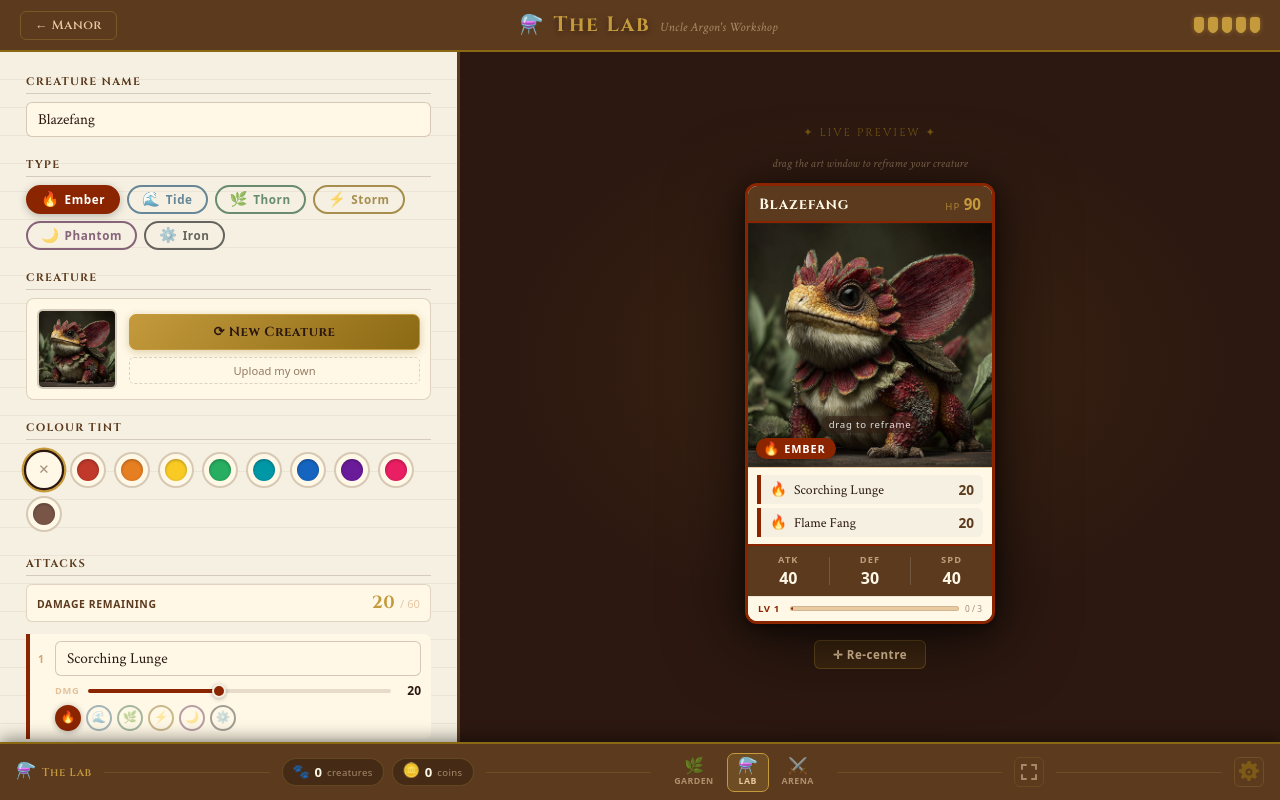
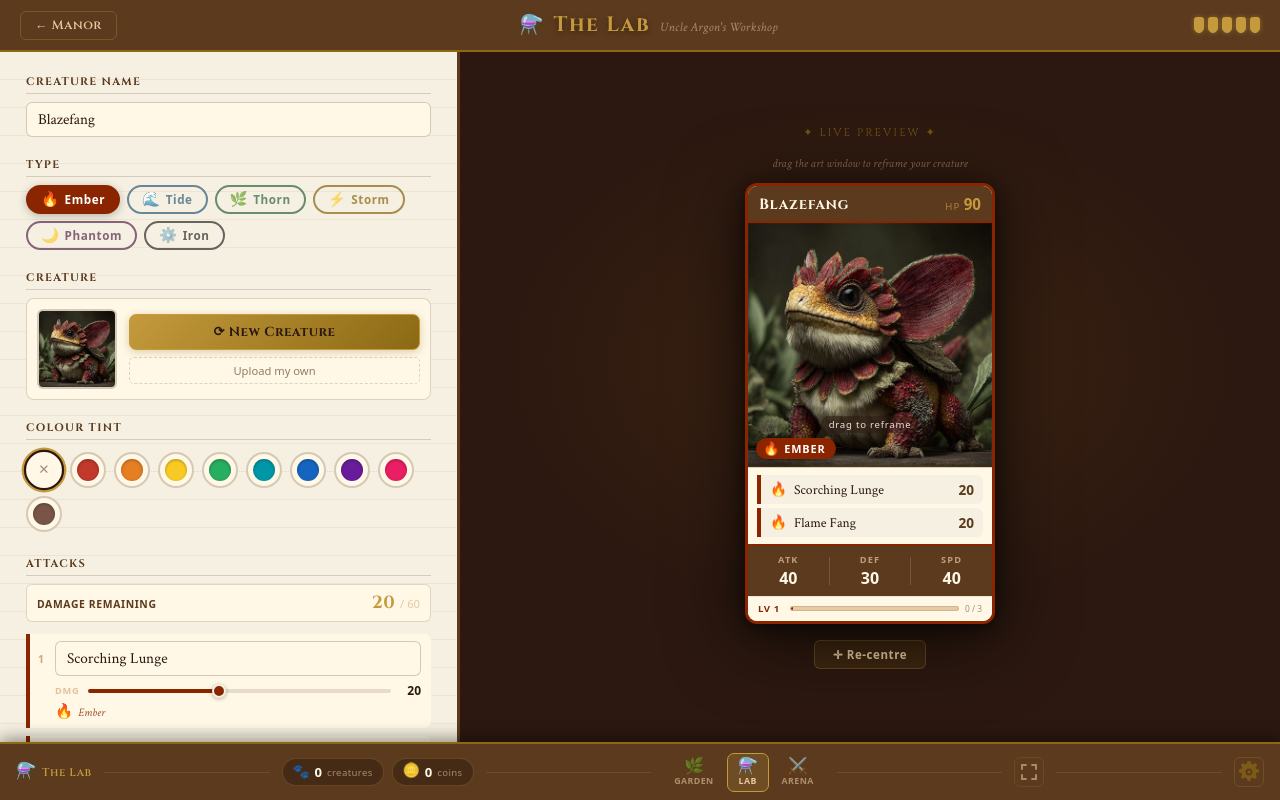
Before and after one commit to MicDesign1/animalian-manor, a React (Vite) app: page /game/lab in a window 1280 px wide. Built offline with nearby package versions, Linux system fonts and the light colour scheme.

Commit message:
ui and screen visibility fixes

```diff
--- a/index.html
+++ b/index.html
@@ -2,6 +2,7 @@
 <html lang="en">
   <head>
     <meta charset="UTF-8" />
+    <meta name="viewport" content="width=device-width, initial-scale=1.0, maximum-scale=1.0, user-scalable=no">
     <link rel="icon" type="image/png" sizes="512x512" href="/favicon.png">
     <meta name="viewport" content="width=device-width, initial-scale=1.0" />
     <!-- <meta http-equiv="refresh" content="0;url=/splash.html" /> -->
--- a/public/splash.html
+++ b/public/splash.html
@@ -2,6 +2,7 @@
 <html lang="en">
 <head>
 <meta charset="UTF-8" />
+<meta name="viewport" content="width=device-width, initial-scale=1.0, maximum-scale=1.0, user-scalable=no">
 <link rel="icon" type="image/png" sizes="512x512" href="/favicon.png">
 <meta name="viewport" content="width=device-width, initial-scale=1.0" />
 <title>Animalian Manor — A Naturalist's Curious Bestiary</title>
--- a/src/components/CreatureCard.jsx
+++ b/src/components/CreatureCard.jsx
@@ -231,16 +231,13 @@ export default function CreatureCard({
 
       {/* ── Attack Slots (up to 2) ── */}
       <div className="card-attacks">
-        {attacks.slice(0, 2).map((attack, i) => {
-          const atkType = TYPE_DATA[attack.type] || t;
-          return (
-            <div key={i} className="card-attack-row" style={{ borderLeftColor: atkType.color }}>
-              <span className="attack-icon">{atkType.icon}</span>
-              <span className="attack-name">{attack.name}</span>
-              <span className="attack-damage">{attack.damage}</span>
-            </div>
-          );
-        })}
+        {attacks.slice(0, 2).map((attack, i) => (
+          <div key={i} className="card-attack-row" style={{ borderLeftColor: t.color }}>
+            <span className="attack-icon">{t.icon}</span>
+            <span className="attack-name">{attack.name}</span>
+            <span className="attack-damage">{attack.damage}</span>
+          </div>
+        ))}
       </div>
 
       {/* ── Stats Bar: ATK / DEF / SPD ── */}
--- a/src/pages/Arena.jsx
+++ b/src/pages/Arena.jsx
@@ -78,7 +78,7 @@ function getMultiplier(attackType, defenderType, defenderDualType = null) {
 
 function calcDamage(attacker, attack, defender) {
   const base = Math.max(5, attack.damage + Math.floor((attacker.atk - defender.def) / 4));
-  return Math.round(base * getMultiplier(attack.type, defender.type, defender.dualType));
+  return Math.round(base * getMultiplier(attack.type ?? attacker.type, defender.type, defender.dualType));
 }
 
 // ── Returns the index of the higher-damage attack, or -1 if both are equal ───
@@ -255,16 +255,16 @@ export default function Arena() {
 
   // ── Log one hit; return defender's remaining HP ───────────────────────────
   function strikeLog(attacker, attack, defender, isPlayer) {
+    const atkType = attack.type ?? attacker.type;
     const dmg  = calcDamage(attacker, attack, defender);
-    // Use the attack's own type for the hit SFX (important for dual-type creatures).
-    AudioManager.playHit(attack.type, dmg, defender.hp);
-    const mult = getMultiplier(attack.type, defender.type, defender.dualType);
+    AudioManager.playHit(atkType, dmg, defender.hp);
+    const mult = getMultiplier(atkType, defender.type, defender.dualType);
     const cap  = s => s ? s.charAt(0).toUpperCase() + s.slice(1).toLowerCase() : '';
     let tag = '';
     if (mult > 1) {
-      tag = attack.type?.toLowerCase() === 'phantom'
+      tag = atkType?.toLowerCase() === 'phantom'
         ? ' ✨ Phantom strikes all types harder!'
-        : ` ✨ ${cap(attack.type)} is strong against ${cap(defender.type)}!`;
+        : ` ✨ ${cap(atkType)} is strong against ${cap(defender.type)}!`;
     } else if (mult < 1) {
       tag = defender.type?.toLowerCase() === 'phantom'
         ? ' 😬 Phantom absorbs some of that damage.'
--- a/src/pages/BasementBattle.jsx
+++ b/src/pages/BasementBattle.jsx
@@ -50,7 +50,7 @@ function getMultiplier(attackType, defenderType, defenderDualType = null) {
 
 function calcDamage(attacker, attack, defender) {
   const base = Math.max(5, attack.damage + Math.floor((attacker.atk - defender.def) / 4));
-  return Math.round(base * getMultiplier(attack.type, defender.type, defender.dualType));
+  return Math.round(base * getMultiplier(attack.type ?? attacker.type, defender.type, defender.dualType));
 }
 
 function getStrongIdx(attacks) {
@@ -175,15 +175,16 @@ export default function BasementBattle() {
 
   // ── Log one hit; return defender's remaining HP ───────────────────────────
   function strikeLog(attacker, attack, defender, isPlayer) {
+    const atkType = attack.type ?? attacker.type;
     const dmg  = calcDamage(attacker, attack, defender);
-    AudioManager.playHit(attack.type, dmg, defender.hp);
-    const mult = getMultiplier(attack.type, defender.type, defender.dualType);
+    AudioManager.playHit(atkType, dmg, defender.hp);
+    const mult = getMultiplier(atkType, defender.type, defender.dualType);
     const cap  = s => s ? s.charAt(0).toUpperCase() + s.slice(1).toLowerCase() : '';
     let tag = '';
     if (mult > 1) {
-      tag = attack.type?.toLowerCase() === 'phantom'
+      tag = atkType?.toLowerCase() === 'phantom'
         ? ' ✨ Phantom strikes all types harder!'
-        : ` ✨ ${cap(attack.type)} is strong against ${cap(defender.type)}!`;
+        : ` ✨ ${cap(atkType)} is strong against ${cap(defender.type)}!`;
     } else if (mult < 1) {
       tag = defender.type?.toLowerCase() === 'phantom'
         ? ' 😬 Phantom absorbs some of that damage.'
--- a/src/pages/CroganBattle.jsx
+++ b/src/pages/CroganBattle.jsx
@@ -93,7 +93,7 @@ function getMultiplier(attackType, defenderType, defenderDualType = null) {
 
 function calcDamage(attacker, attack, defender) {
   const base = Math.max(5, attack.damage + Math.floor((attacker.atk - defender.def) / 4));
-  return Math.round(base * getMultiplier(attack.type, defender.type, defender.dualType));
+  return Math.round(base * getMultiplier(attack.type ?? attacker.type, defender.type, defender.dualType));
 }
 
 function getStrongIdx(attacks) {
@@ -257,15 +257,16 @@ export default function CroganBattle() {
 
   // ── Log one hit; return defender's remaining HP ───────────────────────────
   function strikeLog(attacker, attack, defender, isPlayer) {
+    const atkType = attack.type ?? attacker.type;
     const dmg  = calcDamage(attacker, attack, defender);
-    AudioManager.playHit(attack.type, dmg, defender.hp);
-    const mult = getMultiplier(attack.type, defender.type, defender.dualType);
+    AudioManager.playHit(atkType, dmg, defender.hp);
+    const mult = getMultiplier(atkType, defender.type, defender.dualType);
     const cap  = s => s ? s.charAt(0).toUpperCase() + s.slice(1).toLowerCase() : '';
     let tag = '';
     if (mult > 1) {
-      tag = attack.type?.toLowerCase() === 'phantom'
+      tag = atkType?.toLowerCase() === 'phantom'
         ? ' ✨ Phantom strikes all types harder!'
-        : ` ✨ ${cap(attack.type)} is strong against ${cap(defender.type)}!`;
+        : ` ✨ ${cap(atkType)} is strong against ${cap(defender.type)}!`;
     } else if (mult < 1) {
       tag = defender.type?.toLowerCase() === 'phantom'
         ? ' 😬 Phantom absorbs some of that damage.'
--- a/src/pages/Lab.css
+++ b/src/pages/Lab.css
@@ -640,40 +640,24 @@
 }
 
 
-/* Bottom line: per-attack type picker */
-.attack-type-row {
-  display: flex;
+/* Static type indicator beneath each attack slot */
+.attack-type-display {
+  display: flex;
+  align-items: center;
   gap: 5px;
-  padding-left: 17px;   /* aligns under the name input, past the row number */
-}
-
-/* Small emoji type buttons — one per element */
-.attack-type-btn {
-  width: 26px;
-  height: 26px;
-  border-radius: 50%;
-  border: 2px solid var(--t-color);
-  background: transparent;
+  padding-left: 17px;
+}
+
+.attack-type-display-icon {
+  font-size: 0.9rem;
+  line-height: 1;
+}
+
+.attack-type-display-label {
   font-size: 0.72rem;
-  line-height: 1;
-  cursor: pointer;
-  display: flex;
-  align-items: center;
-  justify-content: center;
-  padding: 0;
-  opacity: 0.4;
-  transition: opacity 0.15s ease, background 0.15s ease, transform 0.1s ease;
-}
-
-.attack-type-btn:hover {
+  color: var(--t-color);
+  font-style: italic;
   opacity: 0.8;
-  transform: scale(1.12);
-}
-
-.attack-type-btn.selected {
-  background: var(--t-color);
-  opacity: 1;
-  box-shadow: 0 1px 6px rgba(0, 0, 0, 0.3);
 }
 
 
--- a/src/pages/Lab.jsx
+++ b/src/pages/Lab.jsx
@@ -98,8 +98,7 @@ export default function Lab() {
   const [type,    setType]    = useState('ember');
   const [attacks, setAttacks] = useState(() => {
     const [a1, a2] = generateAttackNames('ember');
-    // Each attack carries its own type so kids can mix and match elements
-    return [{ name: a1, damage: 20, type: 'ember' }, { name: a2, damage: 20, type: 'ember' }];
+    return [{ name: a1, damage: 20 }, { name: a2, damage: 20 }];
   });
 
   // Regenerate creature + attack names whenever the creature type is switched.
@@ -110,8 +109,8 @@ export default function Lab() {
     setName(generateCreatureName(type));
     const [a1, a2] = generateAttackNames(type);
     setAttacks(prev => [
-      { ...prev[0], name: a1, type },
-      { ...prev[1], name: a2, type },
+      { ...prev[0], name: a1 },
+      { ...prev[1], name: a2 },
     ]);
   }, [type]);
 
@@ -184,7 +183,7 @@ export default function Lab() {
   function resetForm() {
     setName(generateCreatureName(type));
     const [a1, a2] = generateAttackNames(type);
-    setAttacks([{ name: a1, damage: 20, type }, { name: a2, damage: 20, type }]);
+    setAttacks([{ name: a1, damage: 20 }, { name: a2, damage: 20 }]);
     setImage(getRandomImage());
     setPosition({ x: 50, y: 50 });
     setImageColor(null);
@@ -389,7 +388,7 @@ export default function Lab() {
       imagePosition:      position,
       imageColor:         imageColor,
       imageColorStrength: colorStrength,
-      attacks:       attacks.map(a => ({ name: a.name, damage: a.damage, type: a.type || type })),
+      attacks:       attacks.map(a => ({ name: a.name, damage: a.damage })),
       atk,
       def,
       spd,
@@ -609,20 +608,14 @@ export default function Lab() {
                         />
                         <span className="attack-dmg-value">{attackEntry.damage}</span>
                       </div>
-                      {/* Attack type picker */}
-                      <div className="attack-type-row">
-                        {TYPES.map(t => (
-                          <button
-                            key={t.id}
-                            type="button"
-                            className={`attack-type-btn${attackEntry.type === t.id ? ' selected' : ''}`}
-                            style={{ '--t-color': t.color }}
-                            onClick={() => updateAttack(i, 'type', t.id)}
-                            title={t.label}
-                          >
-                            {t.icon}
-                          </button>
-                        ))}
+                      {/* Attack type — locked to creature type */}
+                      <div className="attack-type-display" style={{ '--t-color': typeColor }}>
+                        <span className="attack-type-display-icon">
+                          {TYPES.find(t => t.id === type)?.icon}
+                        </span>
+                        <span className="attack-type-display-label">
+                          {TYPES.find(t => t.id === type)?.label}
+                        </span>
                       </div>
                     </div>
                   );
```
